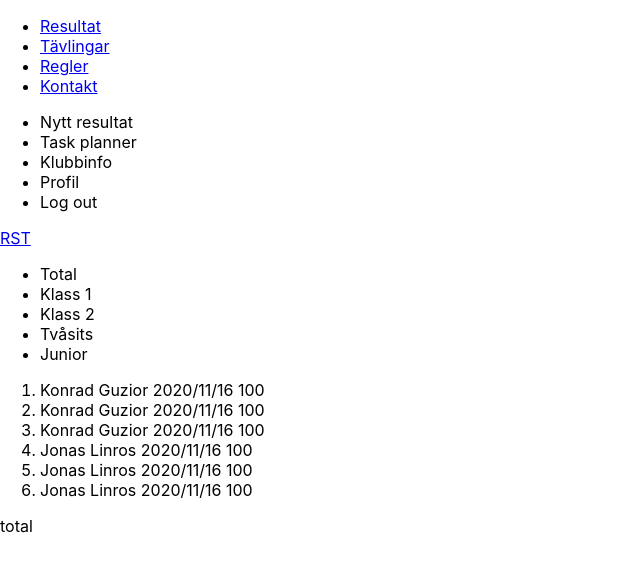
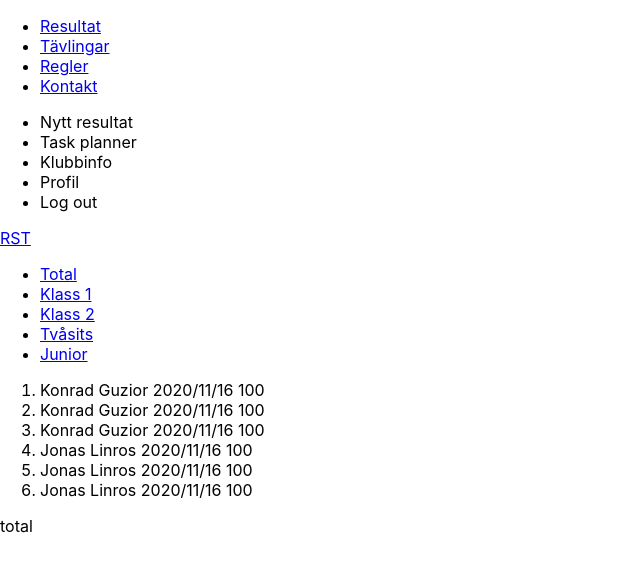
Before and after one commit to MrGuzior/rst, a React (Create React App) app: page /results in a window 1280 px wide. Shown: the top 570 px of the page, without its empty margins (0-640 px from the left). Built offline with nearby package versions, Linux system fonts and the light colour scheme.

Commit message:
Result routing

```diff
--- a/src/Components/Results/Results.jsx
+++ b/src/Components/Results/Results.jsx
@@ -15,11 +15,11 @@ const Results = () => {
     return(
         <section className="results">
             <ul>
-                <li onClick={()=>setActiveList('total')}>Total</li>
-                <li onClick={()=>setActiveList('class1')}>Klass 1</li>
-                <li onClick={()=>setActiveList('class2')}>Klass 2</li>
-                <li onClick={()=>setActiveList('twoSeated')}>Tvåsits</li>
-                <li onClick={()=>setActiveList('junior')}>Junior</li>
+                <li onClick={()=>setActiveList('total')}><Link to='/results/total'>Total</Link></li>
+                <li onClick={()=>setActiveList('class1')}><Link to='/results/class1'>Klass 1</Link></li>
+                <li onClick={()=>setActiveList('class2')}><Link to='/results/class2'>Klass 2</Link></li>
+                <li onClick={()=>setActiveList('twoSeated')}><Link to='/results/twoseated'>Tvåsits</Link></li>
+                <li onClick={()=>setActiveList('junior')}><Link to='/results/junior'>Junior</Link></li>
             </ul>
 
             <ResultList list={activeList}/>
```
